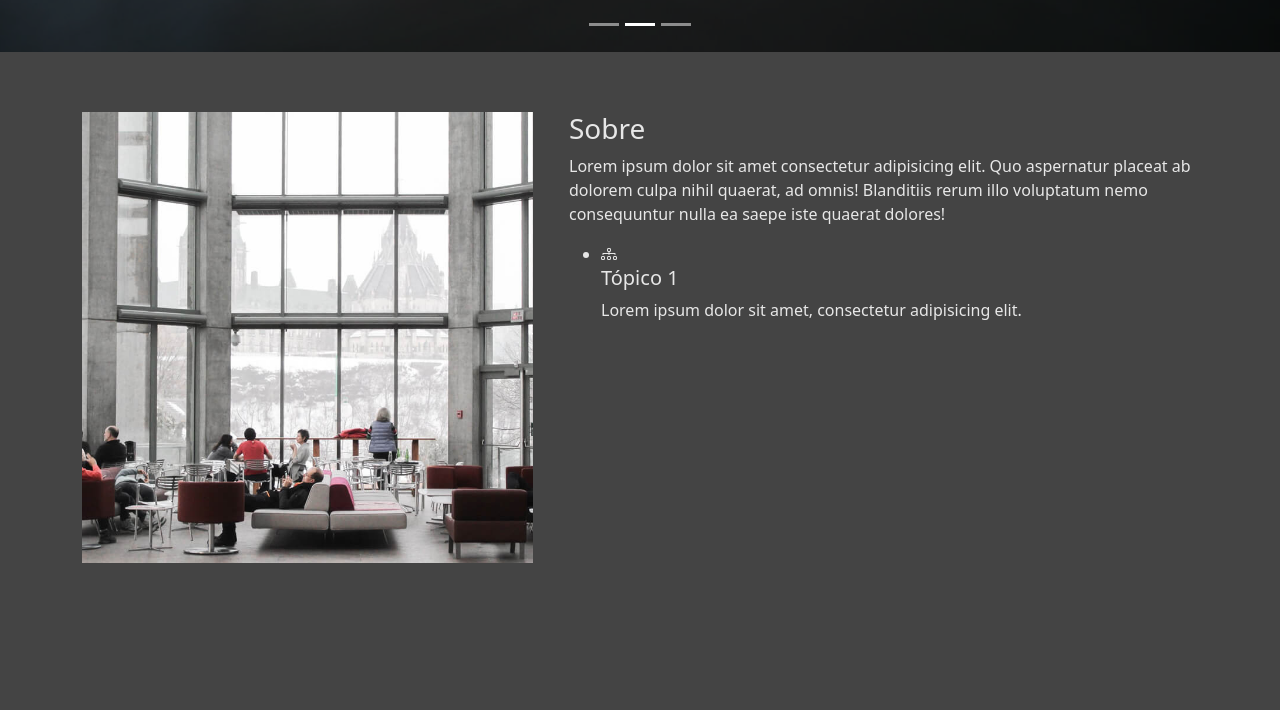
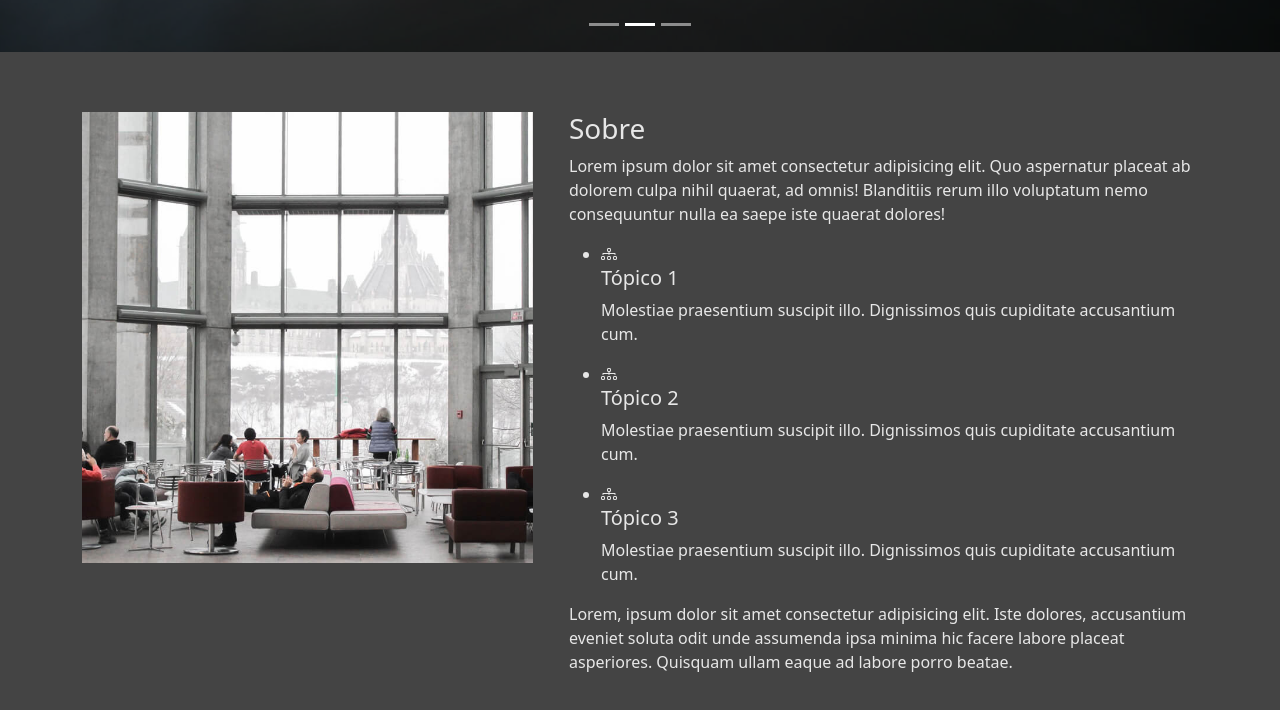
Before and after one commit to esmatulis/bootstrap-project, a plain HTML site: page index.html in a window 1280 px wide. Shown: the part 748-1458 px from the top of the page. Drawn offline with nearby package versions, Linux system fonts and the light colour scheme; a script that the page names is missing.

Commit message:
update index.html

```diff
--- a/index.html
+++ b/index.html
@@ -185,10 +185,25 @@
                                 <i class="bi bi-diagram-3"></i>
                                 <div>
                                     <h5>Tópico 1</h5>
-                                    <p>Lorem ipsum dolor sit amet, consectetur adipisicing elit.</p>
+                                    <p>Molestiae praesentium suscipit illo. Dignissimos quis cupiditate accusantium cum.</p>
+                                </div>
+                            </li>
+                            <li>
+                                <i class="bi bi-diagram-3"></i>
+                                <div>
+                                    <h5>Tópico 2</h5>
+                                    <p>Molestiae praesentium suscipit illo. Dignissimos quis cupiditate accusantium cum.</p>
+                                </div>
+                            </li>
+                            <li>
+                                <i class="bi bi-diagram-3"></i>
+                                <div>
+                                    <h5>Tópico 3</h5>
+                                    <p>Molestiae praesentium suscipit illo. Dignissimos quis cupiditate accusantium cum.</p>
                                 </div>
                             </li>
                         </ul>
+                        <p>Lorem, ipsum dolor sit amet consectetur adipisicing elit. Iste dolores, accusantium eveniet soluta odit unde assumenda ipsa minima hic facere labore placeat asperiores. Quisquam ullam eaque ad labore porro beatae.</p>
 
                     </article>
 
```
